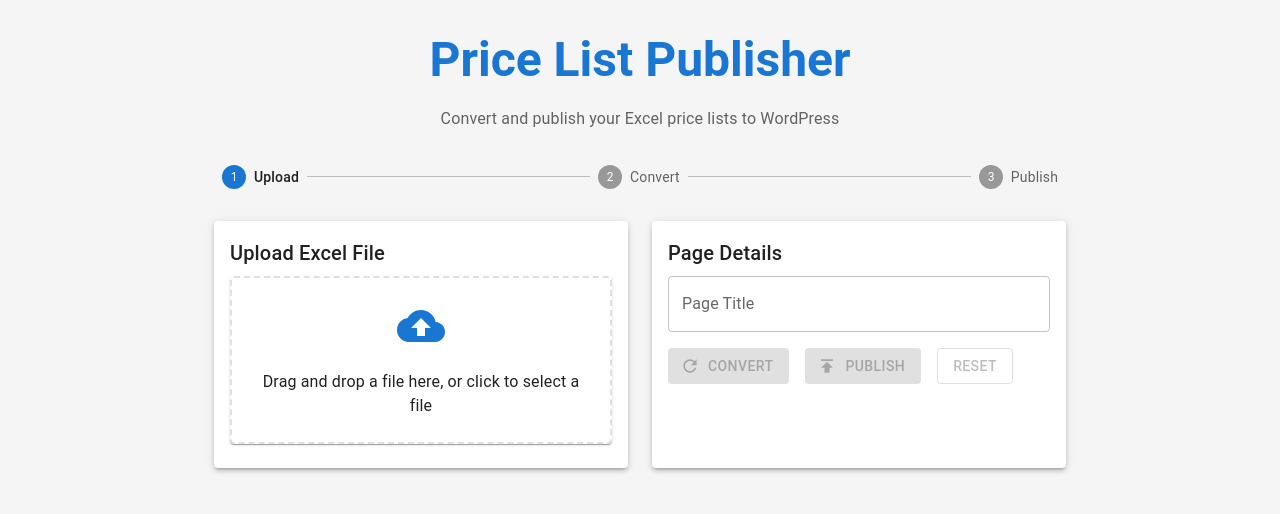
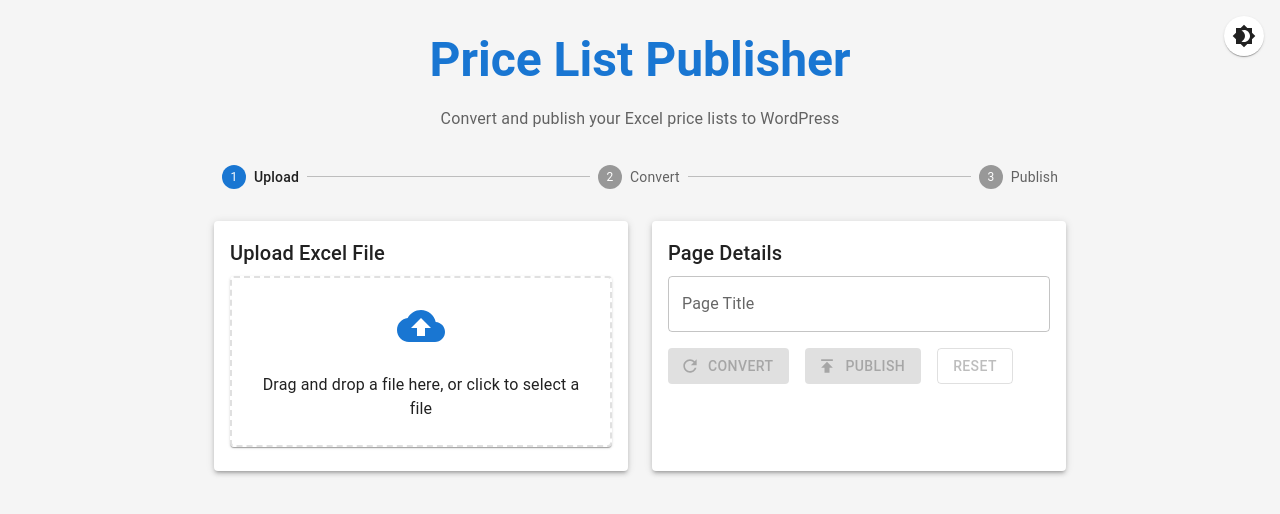
Before and after one commit to andrianalif/file-converter, a React (Create React App) app: page / in a window 1280 px wide. Shown: the top 514 px of the page. Built offline with nearby package versions, Linux system fonts and the light colour scheme.

Commit message:
update ui

```diff
--- a/src/App.tsx
+++ b/src/App.tsx
@@ -14,11 +14,14 @@
   Grid,
   Card,
   CardContent,
-  Divider
+  ThemeProvider,
+  CssBaseline,
 } from '@mui/material';
 import { CloudUpload, Publish, Refresh, Description } from '@mui/icons-material';
 import axios from 'axios';
 import StatusMessage from './components/StatusMessage';
+import ThemeToggle from './components/ThemeToggle';
+import { lightTheme, darkTheme } from './theme';
 import './App.css';
 
 function App() {
@@ -30,6 +33,13 @@
   const [success, setSuccess] = useState<string | null>(null);
   const [activeStep, setActiveStep] = useState(0);
   const [showStatus, setShowStatus] = useState(false);
+  const [isDarkMode, setIsDarkMode] = useState(false);
+
+  const theme = isDarkMode ? darkTheme : lightTheme;
+
+  const toggleTheme = () => {
+    setIsDarkMode(!isDarkMode);
+  };
 
   const steps = ['Upload', 'Convert', 'Publish'];
 
@@ -151,6 +161,9 @@
   };
 
   return (
+    <ThemeProvider theme={theme}>
+      <CssBaseline />
+      <ThemeToggle isDarkMode={isDarkMode} toggleTheme={toggleTheme} />
       <Container maxWidth="md" sx={{ py: 4 }}>
         <Box sx={{ mb: 4, textAlign: 'center' }}>
           <Typography variant="h3" component="h1" gutterBottom sx={{ fontWeight: 'bold', color: 'primary.main' }}>
@@ -271,6 +284,7 @@
           />
         )}
       </Container>
+    </ThemeProvider>
   );
 }
 
--- /dev/null
+++ b/src/components/ThemeToggle.tsx
@@ -0,0 +1,34 @@
+import React from 'react';
+import { IconButton, Tooltip } from '@mui/material';
+import { Brightness4, Brightness7 } from '@mui/icons-material';
+
+interface ThemeToggleProps {
+  isDarkMode: boolean;
+  toggleTheme: () => void;
+}
+
+const ThemeToggle: React.FC<ThemeToggleProps> = ({ isDarkMode, toggleTheme }) => {
+  return (
+    <Tooltip title={isDarkMode ? 'Switch to Light Mode' : 'Switch to Dark Mode'}>
+      <IconButton
+        onClick={toggleTheme}
+        color="inherit"
+        sx={{
+          position: 'fixed',
+          top: 16,
+          right: 16,
+          zIndex: 1100,
+          backgroundColor: 'background.paper',
+          boxShadow: 1,
+          '&:hover': {
+            backgroundColor: 'action.hover',
+          },
+        }}
+      >
+        {isDarkMode ? <Brightness7 /> : <Brightness4 />}
+      </IconButton>
+    </Tooltip>
+  );
+};
+
+export default ThemeToggle;
--- /dev/null
+++ b/src/theme.ts
@@ -0,0 +1,67 @@
+import { createTheme } from '@mui/material/styles';
+
+export const lightTheme = createTheme({
+  palette: {
+    mode: 'light',
+    primary: {
+      main: '#1976d2',
+      light: '#42a5f5',
+      dark: '#1565c0',
+    },
+    secondary: {
+      main: '#9c27b0',
+      light: '#ba68c8',
+      dark: '#7b1fa2',
+    },
+    background: {
+      default: '#f5f5f5',
+      paper: '#ffffff',
+    },
+    text: {
+      primary: 'rgba(0, 0, 0, 0.87)',
+      secondary: 'rgba(0, 0, 0, 0.6)',
+    },
+  },
+  components: {
+    MuiCssBaseline: {
+      styleOverrides: {
+        body: {
+          backgroundColor: '#f5f5f5',
+        },
+      },
+    },
+  },
+});
+
+export const darkTheme = createTheme({
+  palette: {
+    mode: 'dark',
+    primary: {
+      main: '#90caf9',
+      light: '#e3f2fd',
+      dark: '#42a5f5',
+    },
+    secondary: {
+      main: '#ce93d8',
+      light: '#f3e5f5',
+      dark: '#ab47bc',
+    },
+    background: {
+      default: '#121212',
+      paper: '#1e1e1e',
+    },
+    text: {
+      primary: '#fff',
+      secondary: 'rgba(255, 255, 255, 0.7)',
+    },
+  },
+  components: {
+    MuiCssBaseline: {
+      styleOverrides: {
+        body: {
+          backgroundColor: '#121212',
+        },
+      },
+    },
+  },
+});
```
Lines whose indentation alone changed are shown as unchanged.
